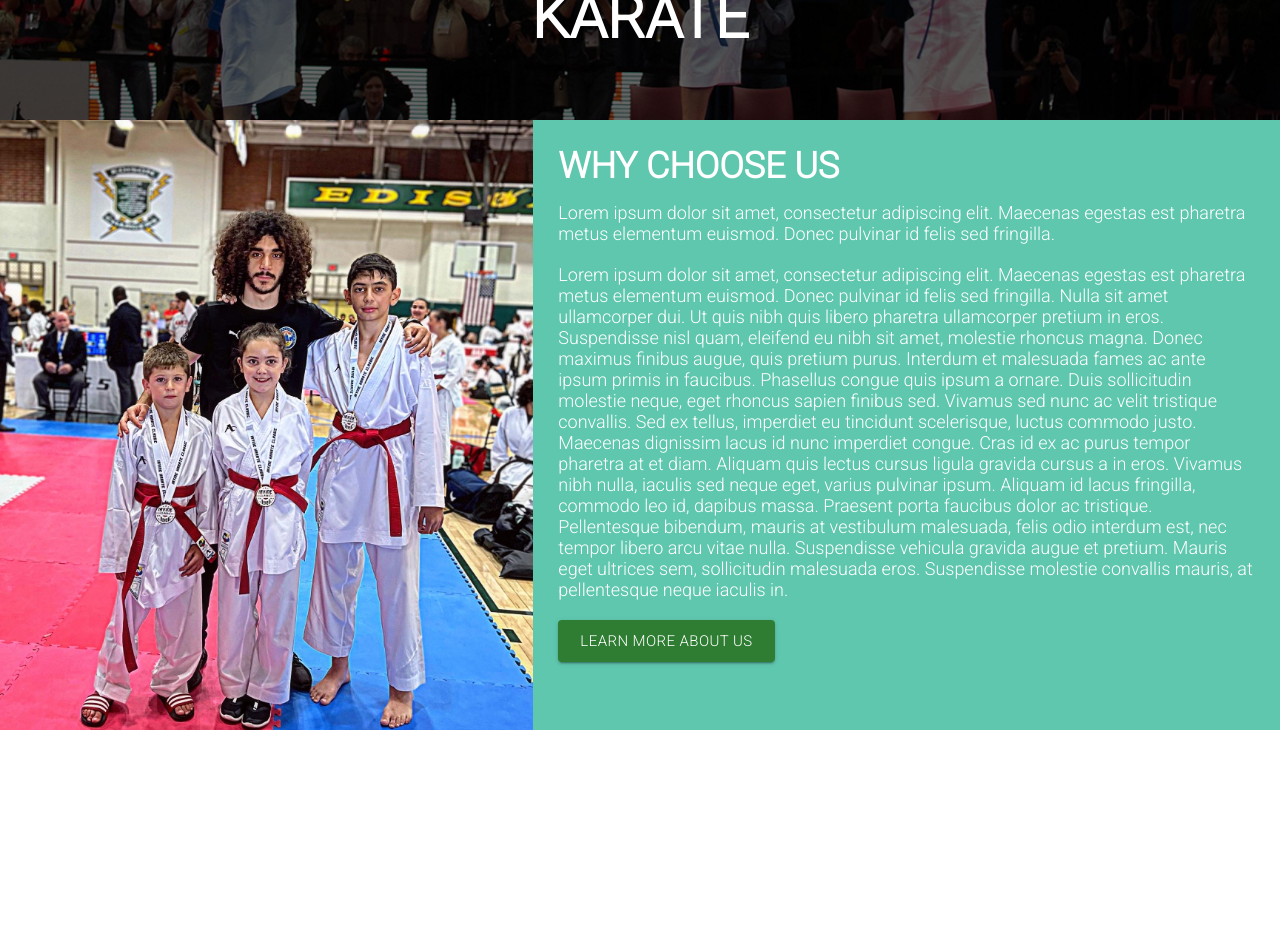
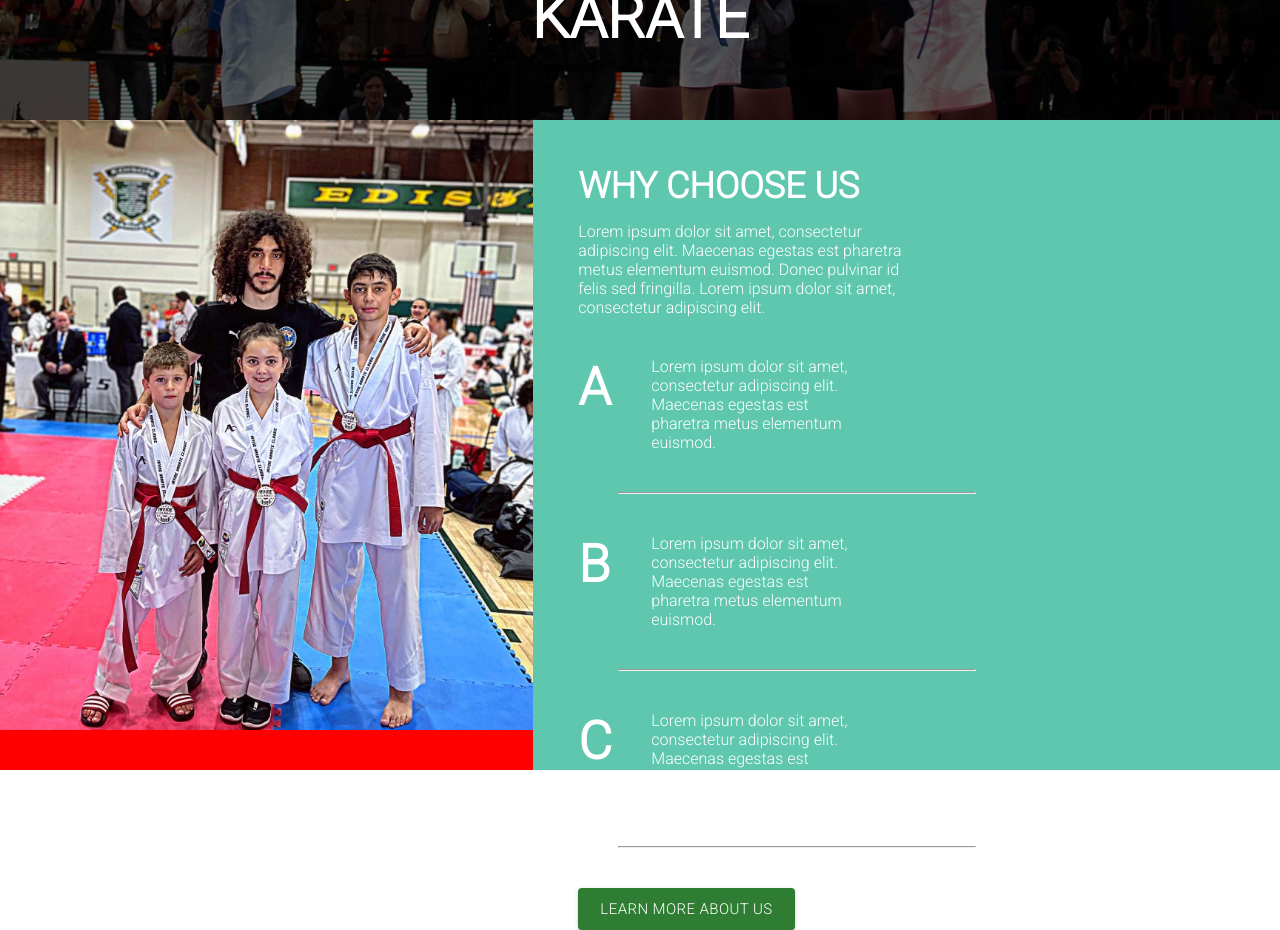
Before and after one commit to igorkotljar/karate-academy, a React (Create React App) app: page /#/ in a window 1280 px wide. Shown: the part 440-1370 px from the top of the page. Before the commit the page ends 1170 px from the top, so only its background shows below. Built offline with nearby package versions, Linux system fonts and the light colour scheme.

Commit message:
Adjusted why choose us. Added text sections, also made them adaptive

```diff
--- a/src/components/WhyUs.js
+++ b/src/components/WhyUs.js
@@ -12,35 +12,68 @@ function WhyUs() {
         </Grid>
         <Grid xs={12} md={7} style={{ textAlign: "center" }}>
           <div className="whyUs-text">
-            <h2 style={{ textAlign: "left", fontSize: 36 }}>WHY CHOOSE US</h2>
+            <Grid xs={12}>
+              <h2 style={{ textAlign: "left", fontSize: 36}}>WHY CHOOSE US</h2>
+            </Grid>
+            <Grid xs={12} md={6}>
               <p style={{ marginTop: 15, textAlign: "left" }}>
-              Lorem ipsum dolor sit amet, consectetur adipiscing elit. Maecenas
-              egestas est pharetra metus elementum euismod. Donec pulvinar id
-              felis sed fringilla.
+                Lorem ipsum dolor sit amet, consectetur adipiscing elit.
+                Maecenas egestas est pharetra metus elementum euismod. Donec
+                pulvinar id felis sed fringilla. Lorem ipsum dolor sit amet,
+                consectetur adipiscing elit.
               </p>
-            <p style={{ marginTop: 20, textAlign: "left" }}>
-              Lorem ipsum dolor sit amet, consectetur adipiscing elit. Maecenas
-              egestas est pharetra metus elementum euismod. Donec pulvinar id
-              felis sed fringilla. Nulla sit amet ullamcorper dui. Ut quis nibh
-              quis libero pharetra ullamcorper pretium in eros. Suspendisse nisl
-              quam, eleifend eu nibh sit amet, molestie rhoncus magna. Donec
-              maximus finibus augue, quis pretium purus. Interdum et malesuada
-              fames ac ante ipsum primis in faucibus. Phasellus congue quis
-              ipsum a ornare. Duis sollicitudin molestie neque, eget rhoncus
-              sapien finibus sed. Vivamus sed nunc ac velit tristique convallis.
-              Sed ex tellus, imperdiet eu tincidunt scelerisque, luctus commodo
-              justo. Maecenas dignissim lacus id nunc imperdiet congue. Cras id
-              ex ac purus tempor pharetra at et diam. Aliquam quis lectus cursus
-              ligula gravida cursus a in eros. Vivamus nibh nulla, iaculis sed
-              neque eget, varius pulvinar ipsum. Aliquam id lacus fringilla,
-              commodo leo id, dapibus massa. Praesent porta faucibus dolor ac
-              tristique. Pellentesque bibendum, mauris at vestibulum malesuada,
-              felis odio interdum est, nec tempor libero arcu vitae nulla.
-              Suspendisse vehicula gravida augue et pretium. Mauris eget
-              ultrices sem, sollicitudin malesuada eros. Suspendisse molestie
-              convallis mauris, at pellentesque neque iaculis in.
+            </Grid>
+            <Grid xs={12} md={8}>
+              <div style={{ marginTop: 40, textAlign: "left" }}>
+                <Grid xs={12} md={8} container>
+                  <Grid xs={3}>
+                    <h2 style={{ fontSize: 52 }}>A</h2>
+                  </Grid>
+                  <Grid xs={9}>
+                    <p>
+                      Lorem ipsum dolor sit amet, consectetur adipiscing elit.
+                      Maecenas egestas est pharetra metus elementum euismod.
                     </p>
-            <div style={{textAlign:"left", marginTop: 20}}>
+                  </Grid>
+                </Grid>
+                <hr></hr>
+                <Grid xs={6}></Grid>
+              </div>
+            </Grid>
+            <Grid xs={12} md={8}>
+              <div style={{ marginTop: 40, textAlign: "left" }}>
+                <Grid xs={12} md={8} container>
+                  <Grid xs={3}>
+                    <h2 style={{ fontSize: 52 }}>B</h2>
+                  </Grid>
+                  <Grid xs={9}>
+                    <p>
+                      Lorem ipsum dolor sit amet, consectetur adipiscing elit.
+                      Maecenas egestas est pharetra metus elementum euismod.
+                    </p>
+                  </Grid>
+                </Grid>
+                <hr></hr>
+                <Grid xs={6}></Grid>
+              </div>
+            </Grid>
+            <Grid xs={12} md={8}>
+              <div style={{ marginTop: 40, textAlign: "left" }}>
+                <Grid xs={12} md={8} container>
+                  <Grid xs={3}>
+                    <h2 style={{ fontSize: 52 }}>C</h2>
+                  </Grid>
+                  <Grid xs={9}>
+                    <p>
+                      Lorem ipsum dolor sit amet, consectetur adipiscing elit.
+                      Maecenas egestas est pharetra metus elementum euismod.
+                    </p>
+                  </Grid>
+                </Grid>
+                <hr></hr>
+              </div>
+            </Grid>
+            <div style={{ textAlign: "left", marginTop: 20 }}>
               <Button variant="contained" color="success" size="large">
                 Learn more about us
               </Button>
--- a/src/styles/App.css
+++ b/src/styles/App.css
@@ -41,10 +41,7 @@ h1{
   justify-content: center;
 }
 
-p {
-  text-align: center;
-  font-size: 18px;
-}
+
 
 .navLogo {
   padding-right: 10px;
--- a/src/styles/WhyUs.css
+++ b/src/styles/WhyUs.css
@@ -1,5 +1,5 @@
 .whyUs-text {
-  padding: 25px;
+  padding: 45px;
   color: white;
   background-color: #5FC7AE;
   height: 70vh;
@@ -15,3 +15,7 @@
   right: 0px;
   background-origin: padding-box;
 }
+
+hr{
+    margin: 40px;
+}
```
Lines whose indentation alone changed are shown as unchanged.
